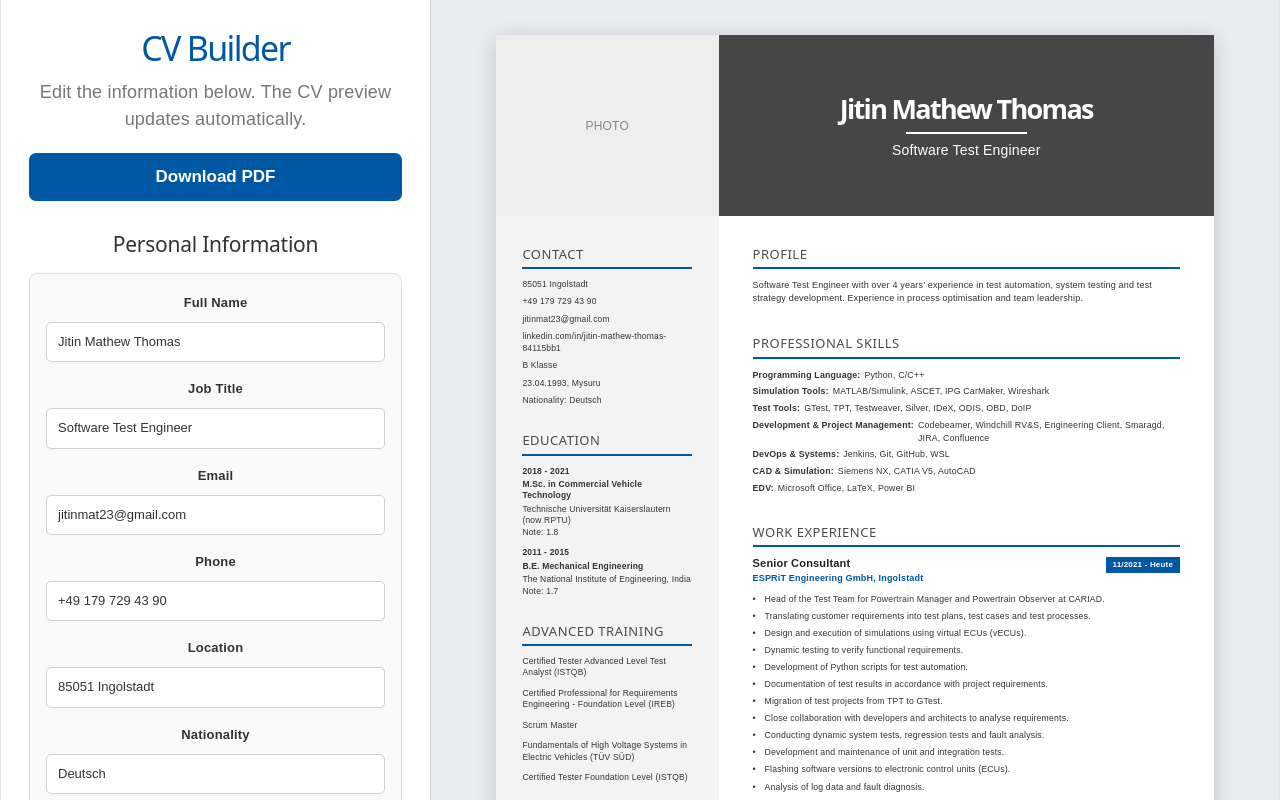
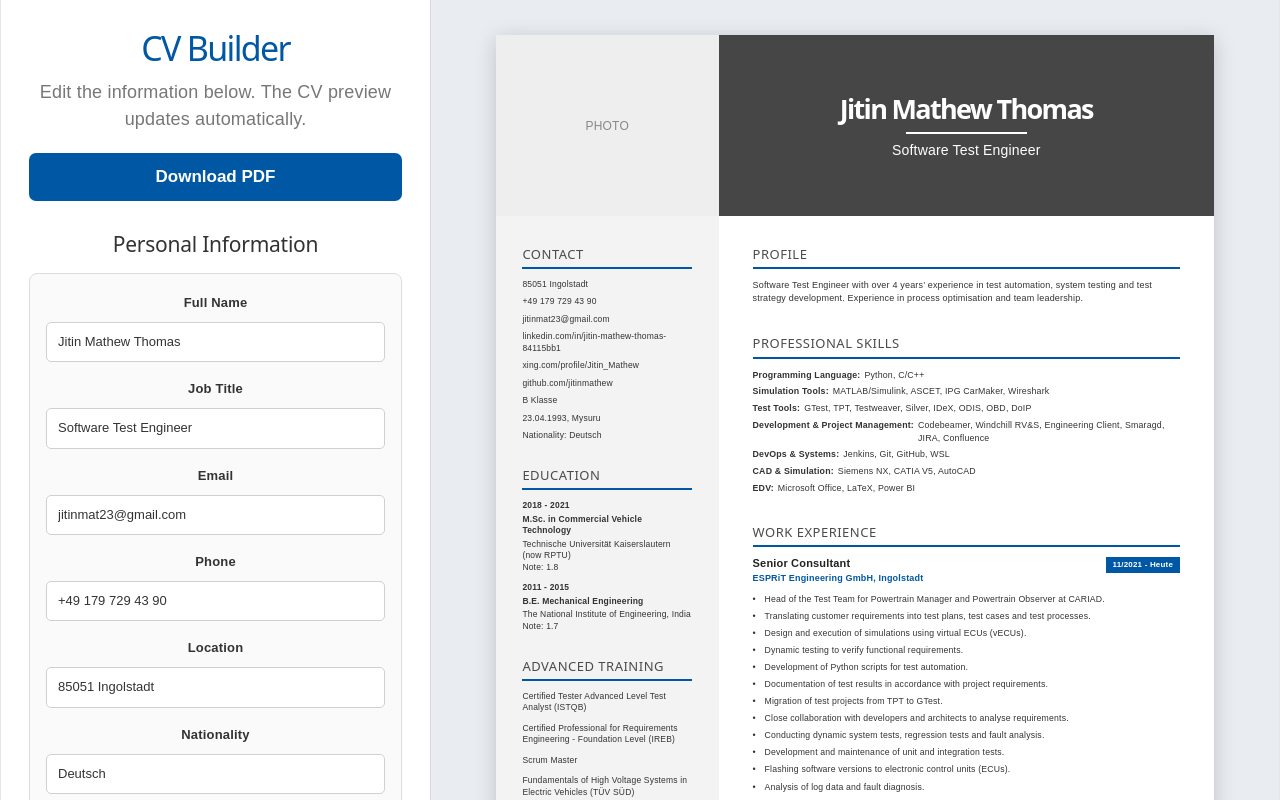
Before and after one commit to jitinmat23/Project_CV_Builder, a React (Vite) app: page / in a window 1280 px wide. Built offline with nearby package versions, Linux system fonts and the light colour scheme.

Commit message:
Updated the Contact Section with Url

```diff
--- a/src/App.css
+++ b/src/App.css
@@ -23,7 +23,6 @@ textarea {
   font-family: inherit;
 }
 
-
 /* =====================================================
    APPLICATION
    ===================================================== */
@@ -37,7 +36,6 @@ textarea {
 
   overflow: hidden;
 }
-
 
 /* =====================================================
    EDITOR
@@ -100,7 +98,6 @@ textarea {
   background: #00427c;
 }
 
-
 /* =====================================================
    EDITOR SECTIONS
    ===================================================== */
@@ -157,7 +154,6 @@ textarea {
 .section-title-row button:hover {
   background: #00427c;
 }
-
 
 /* =====================================================
    EDITOR CARD
@@ -239,7 +235,6 @@ textarea {
 .profile-editor {
   min-height: 130px !important;
 }
-
 
 /* =====================================================
    COLLAPSIBLE EDITOR ITEMS
@@ -389,7 +384,6 @@ textarea {
   font-weight: 400;
 }
 
-
 /* =====================================================
    DELETE BUTTON
    ===================================================== */
@@ -416,7 +410,6 @@ textarea {
   background: #8f1d18;
 }
 
-
 /* =====================================================
    PREVIEW
    ===================================================== */
@@ -430,7 +423,6 @@ textarea {
 
   background: #e9edf2;
 }
-
 
 /* =====================================================
    CV
@@ -447,7 +439,6 @@ textarea {
 
   box-shadow: 0 4px 20px rgba(0, 0, 0, 0.18);
 }
-
 
 /* =====================================================
    CV HEADER
@@ -503,7 +494,6 @@ textarea {
 
   font-size: 12px;
 }
-
 
 /* =====================================================
    CV HEADER RIGHT
@@ -572,7 +562,6 @@ textarea {
   background: #ffffff;
 }
 
-
 /* =====================================================
    CV BODY
    ===================================================== */
@@ -584,7 +573,6 @@ textarea {
 
   width: 100%;
 }
-
 
 /* =====================================================
    SIDEBAR
@@ -602,21 +590,6 @@ textarea {
   text-align: left;
 }
 
-
-/*
- * IMPORTANT:
- * Keep each sidebar section together.
- *
- * This prevents:
- *
- * HOBBIES
- * --------
- * from appearing at the bottom of page 1
- * while
- * Badminton...
- * appears at the top of page 2.
- */
-
 .sidebar-section {
   width: 100%;
 
@@ -628,12 +601,6 @@ textarea {
   break-inside: avoid !important;
   page-break-inside: avoid !important;
 }
-
-
-/*
- * Prevent section headings from being separated
- * from their content.
- */
 
 .sidebar-section h2 {
   width: 100%;
@@ -656,7 +623,6 @@ textarea {
   break-after: avoid !important;
   page-break-after: avoid !important;
 }
-
 
 /* =====================================================
    CONTACT
@@ -684,9 +650,32 @@ textarea {
   margin-bottom: 0;
 }
 
+/* =====================================================
+   HYPERLINKS
+   ===================================================== */
+
+.contact-row a,
+.sidebar-entry a,
+.sidebar-section p a {
+  color: inherit;
+
+  text-decoration: none;
+
+  cursor: pointer;
+
+  word-break: break-word;
+}
+
+.contact-row a:hover,
+.sidebar-entry a:hover,
+.sidebar-section p a:hover {
+  color: #0058a4;
+
+  text-decoration: underline;
+}
 
 /* =====================================================
-   EDUCATION / CERTIFICATION SIDEBAR ENTRIES
+   SIDEBAR ENTRIES
    ===================================================== */
 
 .sidebar-entry {
@@ -725,7 +714,6 @@ textarea {
   display: block;
 }
 
-
 /* =====================================================
    LANGUAGES
    ===================================================== */
@@ -763,7 +751,6 @@ textarea {
   page-break-inside: avoid !important;
 }
 
-
 /* =====================================================
    MAIN CONTENT
    ===================================================== */
@@ -779,7 +766,6 @@ textarea {
 
   text-align: left;
 }
-
 
 /* =====================================================
    CV SECTIONS
@@ -823,7 +809,6 @@ textarea {
 
   text-align: left;
 }
-
 
 /* =====================================================
    PROFESSIONAL SKILLS
@@ -870,7 +855,6 @@ textarea {
 
   min-width: 0;
 }
-
 
 /* =====================================================
    WORK EXPERIENCE
@@ -946,7 +930,6 @@ textarea {
   white-space: nowrap;
 }
 
-
 /* =====================================================
    EXPERIENCE BULLETS
    ===================================================== */
@@ -1014,7 +997,6 @@ textarea {
   text-align: left;
 }
 
-
 /* =====================================================
    PDF / PRINT
    ===================================================== */
@@ -1062,10 +1044,6 @@ textarea {
     box-shadow: none;
   }
 
-  /*
-   * Sidebar sections must not be split.
-   */
-
   .sidebar-section {
     break-inside: avoid !important;
     page-break-inside: avoid !important;
@@ -1082,10 +1060,6 @@ textarea {
     break-inside: avoid !important;
     page-break-inside: avoid !important;
   }
-
-  /*
-   * Main CV sections.
-   */
 
   .cv-section {
     break-inside: auto;
@@ -1105,8 +1079,17 @@ textarea {
     break-inside: avoid !important;
     page-break-inside: avoid !important;
   }
+
+  /*
+   * Keep hyperlinks visually clean in the PDF.
+   */
+
+  a {
+    color: inherit !important;
+
+    text-decoration: none !important;
+  }
 }
-
 
 /* =====================================================
    RESPONSIVE
@@ -1122,7 +1105,6 @@ textarea {
     padding: 20px;
   }
 }
-
 
 @media (max-width: 900px) {
 
--- a/src/App.tsx
+++ b/src/App.tsx
@@ -18,6 +18,7 @@ type Education = {
 
 type Certification = {
   name: string
+  url: string
 }
 
 type Language = {
@@ -42,10 +43,30 @@ function App() {
   const [location, setLocation] = useState('85051 Ingolstadt')
   const [nationality, setNationality] = useState('Deutsch')
   const [drivingLicence, setDrivingLicence] = useState('B Klasse')
+  const [birthday, setBirthday] = useState('23.04.1993, Mysuru')
+
   const [linkedin, setLinkedin] = useState(
     'linkedin.com/in/jitin-mathew-thomas-84115bb1'
   )
-  const [birthday, setBirthday] = useState('23.04.1993, Mysuru')
+
+  const [linkedinUrl, setLinkedinUrl] = useState(
+    'https://www.linkedin.com/in/jitin-mathew-thomas-84115bb1/'
+  )
+
+  const [xing, setXing] = useState('xing.com/profile/Jitin_Mathew')
+
+  const [xingUrl, setXingUrl] = useState(
+    'https://www.xing.com/'
+  )
+
+  const [github, setGithub] = useState(
+    'github.com/jitinmathew'
+  )
+
+  const [githubUrl, setGithubUrl] = useState(
+    'https://github.com/jitinmathew'
+  )
+
   const [photo, setPhoto] = useState('')
 
   const [profile, setProfile] = useState(
@@ -188,21 +209,26 @@ function App() {
       {
         name:
           'Certified Tester Advanced Level Test Analyst (ISTQB)',
+        url: '',
       },
       {
         name:
           'Certified Professional for Requirements Engineering - Foundation Level (IREB)',
+        url: '',
       },
       {
         name: 'Scrum Master',
+        url: '',
       },
       {
         name:
           'Fundamentals of High Voltage Systems in Electric Vehicles (TÜV SÜD)',
+        url: '',
       },
       {
         name:
           'Certified Tester Foundation Level (ISTQB)',
+        url: '',
       },
     ])
 
@@ -236,6 +262,9 @@ function App() {
 
   const [publication, setPublication] =
     useState('IEEE VPPC Conference, 2021')
+
+  const [publicationUrl, setPublicationUrl] =
+    useState('')
 
   const [hobbies, setHobbies] =
     useState('Badminton, Travelling, Guitar, Cycling')
@@ -260,6 +289,28 @@ function App() {
     }
 
     reader.readAsDataURL(file)
+  }
+
+  /* =====================================================
+     HELPER
+     ===================================================== */
+
+  function getSafeUrl(url: string) {
+    const trimmedUrl = url.trim()
+
+    if (!trimmedUrl) {
+      return ''
+    }
+
+    if (
+      trimmedUrl.startsWith('https://') ||
+      trimmedUrl.startsWith('http://') ||
+      trimmedUrl.startsWith('mailto:')
+    ) {
+      return trimmedUrl
+    }
+
+    return `https://${trimmedUrl}`
   }
 
   /* =====================================================
@@ -384,18 +435,21 @@ function App() {
       ...certifications,
       {
         name: 'New Certification',
+        url: '',
       },
     ])
   }
 
   function updateCertification(
     index: number,
+    field: keyof Certification,
     value: string
   ) {
     const updated = [...certifications]
 
     updated[index] = {
-      name: value,
+      ...updated[index],
+      [field]: value,
     }
 
     setCertifications(updated)
@@ -603,9 +657,7 @@ function App() {
               <input
                 value={drivingLicence}
                 onChange={(e) =>
-                  setDrivingLicence(
-                    e.target.value
-                  )
+                  setDrivingLicence(e.target.value)
                 }
               />
             </label>
@@ -621,8 +673,10 @@ function App() {
               />
             </label>
 
-            <label>
-              LinkedIn
+            {/* LINKEDIN */}
+
+            <label>
+              LinkedIn Display Text
 
               <input
                 value={linkedin}
@@ -631,6 +685,73 @@ function App() {
                 }
               />
             </label>
+
+            <label>
+              LinkedIn URL
+
+              <input
+                type="url"
+                placeholder="https://www.linkedin.com/in/..."
+                value={linkedinUrl}
+                onChange={(e) =>
+                  setLinkedinUrl(e.target.value)
+                }
+              />
+            </label>
+
+            {/* XING */}
+
+            <label>
+              XING Display Text
+
+              <input
+                value={xing}
+                onChange={(e) =>
+                  setXing(e.target.value)
+                }
+              />
+            </label>
+
+            <label>
+              XING URL
+
+              <input
+                type="url"
+                placeholder="https://www.xing.com/profile/..."
+                value={xingUrl}
+                onChange={(e) =>
+                  setXingUrl(e.target.value)
+                }
+              />
+            </label>
+
+            {/* GITHUB */}
+
+            <label>
+              GitHub Display Text
+
+              <input
+                value={github}
+                onChange={(e) =>
+                  setGithub(e.target.value)
+                }
+              />
+            </label>
+
+            <label>
+              GitHub URL
+
+              <input
+                type="url"
+                placeholder="https://github.com/..."
+                value={githubUrl}
+                onChange={(e) =>
+                  setGithubUrl(e.target.value)
+                }
+              />
+            </label>
+
+            {/* PHOTO */}
 
             <label>
               Profile Photo
@@ -678,9 +799,7 @@ function App() {
 
             <h2>Professional Skills</h2>
 
-            <button
-              onClick={addSkillCategory}
-            >
+            <button onClick={addSkillCategory}>
               + Add
             </button>
 
@@ -781,9 +900,7 @@ function App() {
 
             <h2>Work Experience</h2>
 
-            <button
-              onClick={addExperience}
-            >
+            <button onClick={addExperience}>
               + Add Experience
             </button>
 
@@ -834,9 +951,7 @@ function App() {
                     Position
 
                     <input
-                      value={
-                        experience.position
-                      }
+                      value={experience.position}
                       onChange={(e) =>
                         updateExperience(
                           index,
@@ -851,9 +966,7 @@ function App() {
                     Company
 
                     <input
-                      value={
-                        experience.company
-                      }
+                      value={experience.company}
                       onChange={(e) =>
                         updateExperience(
                           index,
@@ -868,9 +981,7 @@ function App() {
                     Dates
 
                     <input
-                      value={
-                        experience.dates
-                      }
+                      value={experience.dates}
                       onChange={(e) =>
                         updateExperience(
                           index,
@@ -889,11 +1000,9 @@ function App() {
                     </span>
 
                     <textarea
-                      value={
-                        experience.description.join(
+                      value={experience.description.join(
                         '\n'
-                        )
-                      }
+                      )}
                       onChange={(e) =>
                         updateExperience(
                           index,
@@ -933,9 +1042,7 @@ function App() {
 
             <h2>Education</h2>
 
-            <button
-              onClick={addEducation}
-            >
+            <button onClick={addEducation}>
               + Add Education
             </button>
 
@@ -986,9 +1093,7 @@ function App() {
                     Degree
 
                     <input
-                      value={
-                        education.degree
-                      }
+                      value={education.degree}
                       onChange={(e) =>
                         updateEducation(
                           index,
@@ -1020,9 +1125,7 @@ function App() {
                     Dates
 
                     <input
-                      value={
-                        education.dates
-                      }
+                      value={education.dates}
                       onChange={(e) =>
                         updateEducation(
                           index,
@@ -1076,9 +1179,7 @@ function App() {
 
             <h2>Certifications</h2>
 
-            <button
-              onClick={addCertification}
-            >
+            <button onClick={addCertification}>
               + Add Certification
             </button>
 
@@ -1108,6 +1209,12 @@ function App() {
                           'New Certification'}
                       </strong>
 
+                      {certification.url && (
+                        <span>
+                          Link added
+                        </span>
+                      )}
+
                     </div>
 
                   </div>
@@ -1126,6 +1233,31 @@ function App() {
                       onChange={(e) =>
                         updateCertification(
                           index,
+                          'name',
+                          e.target.value
+                        )
+                      }
+                    />
+                  </label>
+
+                  <label>
+                    Certification Link
+
+                    <span className="helper-text">
+                      Optional. Enter the webpage for
+                      this certification.
+                    </span>
+
+                    <input
+                      type="url"
+                      placeholder="https://..."
+                      value={
+                        certification.url
+                      }
+                      onChange={(e) =>
+                        updateCertification(
+                          index,
+                          'url',
                           e.target.value
                         )
                       }
@@ -1160,9 +1292,7 @@ function App() {
 
             <h2>Languages</h2>
 
-            <button
-              onClick={addLanguage}
-            >
+            <button onClick={addLanguage}>
               + Add Language
             </button>
 
@@ -1262,12 +1392,34 @@ function App() {
 
           <div className="editor-card">
 
+            <label>
+              Publication
+
               <input
                 value={publication}
                 onChange={(e) =>
                   setPublication(e.target.value)
                 }
               />
+            </label>
+
+            <label>
+              Publication Link
+
+              <span className="helper-text">
+                Optional. Enter the webpage, DOI or
+                publication URL.
+              </span>
+
+              <input
+                type="url"
+                placeholder="https://..."
+                value={publicationUrl}
+                onChange={(e) =>
+                  setPublicationUrl(e.target.value)
+                }
+              />
+            </label>
 
           </div>
 
@@ -1383,9 +1535,63 @@ function App() {
                   {email}
                 </div>
 
+                {linkedin && (
                   <div className="contact-row">
+
+                    {linkedinUrl ? (
+                      <a
+                        href={getSafeUrl(
+                          linkedinUrl
+                        )}
+                        target="_blank"
+                        rel="noopener noreferrer"
+                      >
                         {linkedin}
-                </div>
+                      </a>
+                    ) : (
+                      linkedin
+                    )}
+
+                  </div>
+                )}
+
+                {xing && (
+                  <div className="contact-row">
+
+                    {xingUrl ? (
+                      <a
+                        href={getSafeUrl(xingUrl)}
+                        target="_blank"
+                        rel="noopener noreferrer"
+                      >
+                        {xing}
+                      </a>
+                    ) : (
+                      xing
+                    )}
+
+                  </div>
+                )}
+
+                {github && (
+                  <div className="contact-row">
+
+                    {githubUrl ? (
+                      <a
+                        href={getSafeUrl(
+                          githubUrl
+                        )}
+                        target="_blank"
+                        rel="noopener noreferrer"
+                      >
+                        {github}
+                      </a>
+                    ) : (
+                      github
+                    )}
+
+                  </div>
+                )}
 
                 <div className="contact-row">
                   {drivingLicence}
@@ -1453,7 +1659,25 @@ function App() {
                       className="sidebar-entry"
                       key={index}
                     >
+
+                      {certification.url ? (
+
+                        <a
+                          href={getSafeUrl(
+                            certification.url
+                          )}
+                          target="_blank"
+                          rel="noopener noreferrer"
+                        >
                           {certification.name}
+                        </a>
+
+                      ) : (
+
+                        certification.name
+
+                      )}
+
                     </div>
 
                   )
@@ -1496,9 +1720,27 @@ function App() {
 
                 <h2>PUBLICATION</h2>
 
+                {publicationUrl ? (
+
+                  <p>
+                    <a
+                      href={getSafeUrl(
+                        publicationUrl
+                      )}
+                      target="_blank"
+                      rel="noopener noreferrer"
+                    >
+                      {publication}
+                    </a>
+                  </p>
+
+                ) : (
+
                   <p>
                     {publication}
                   </p>
+
+                )}
 
               </section>
 
```
Lines whose indentation alone changed are shown as unchanged.
